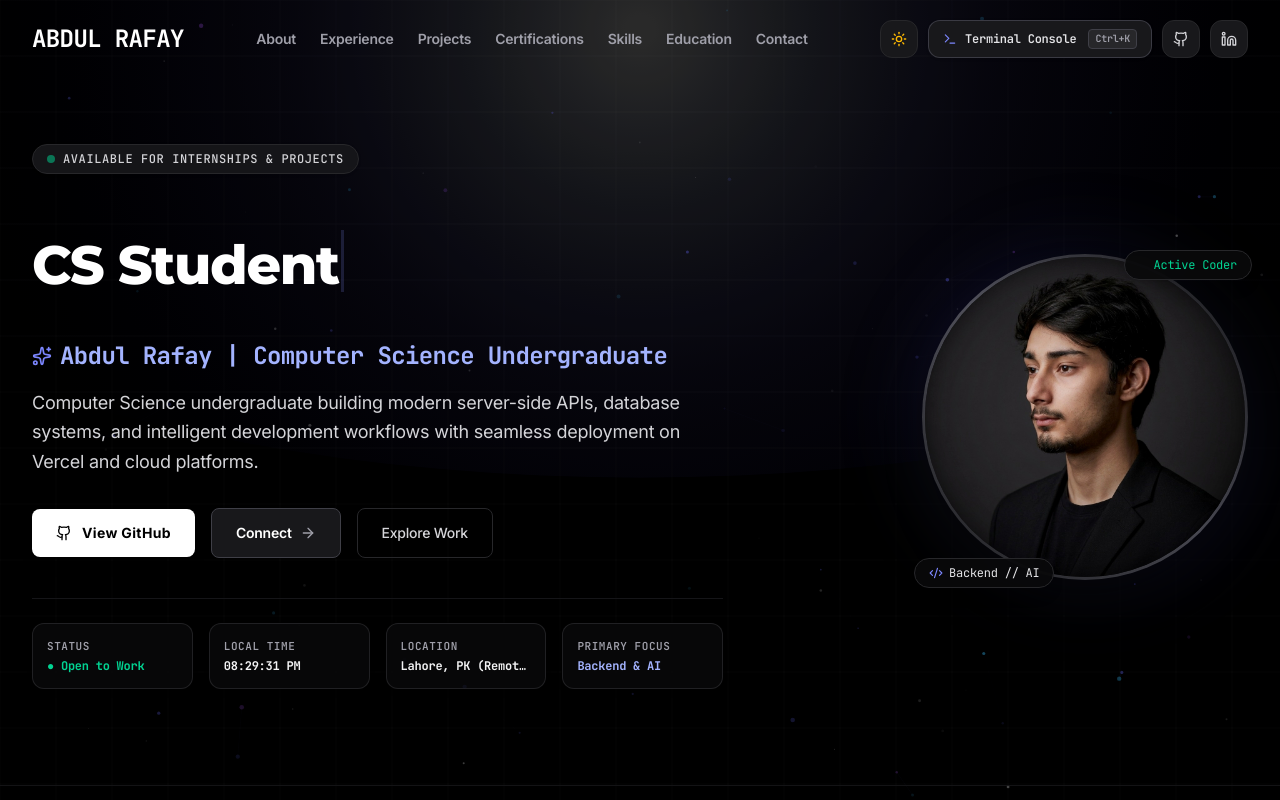
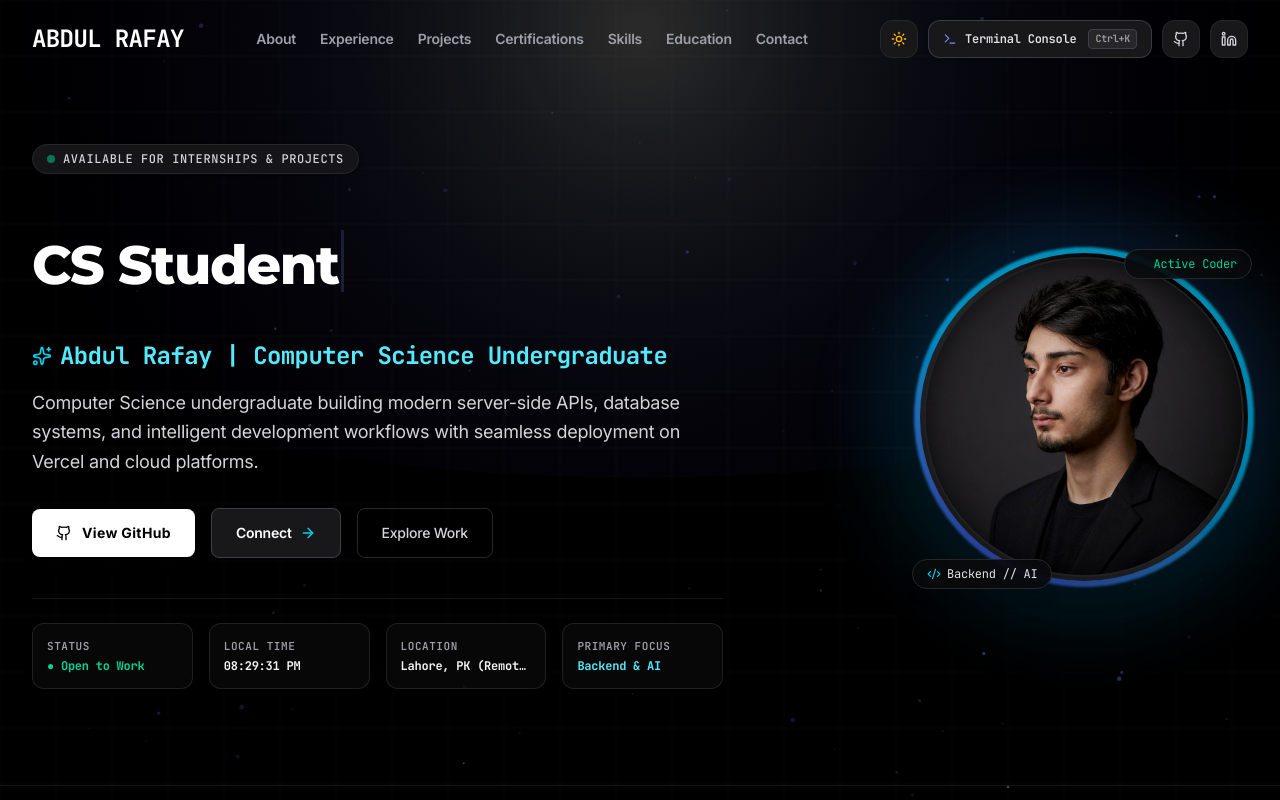
Before and after one commit to AbdulRafaytech/MyPortfolioWebsite, a React (Vite) app: page / in a window 1280 px wide. Shown: the top 800 px of the page. Built offline with nearby package versions, Linux system fonts and the light colour scheme.

Commit message:
feat(hero): add animated cyan-indigo rotating ring, pulse glow, and scroll-driven parallax physics to profile portrait

```diff
--- a/src/components/Hero.jsx
+++ b/src/components/Hero.jsx
@@ -5,6 +5,7 @@
 export default function Hero({ onOpenTerminal }) {
   const [time, setTime] = useState('');
   const [mousePos, setMousePos] = useState({ x: 0, y: 0 });
+  const [scrollY, setScrollY] = useState(0);
 
   // Typewriter Animation
   const typePhrases = [
@@ -57,6 +58,15 @@
     return () => clearInterval(timer);
   }, []);
 
+  // Scroll-Driven Parallax Listener
+  useEffect(() => {
+    const handleScroll = () => {
+      setScrollY(window.scrollY);
+    };
+    window.addEventListener('scroll', handleScroll, { passive: true });
+    return () => window.removeEventListener('scroll', handleScroll);
+  }, []);
+
   const handleMouseMove = (e) => {
     const rect = e.currentTarget.getBoundingClientRect();
     const x = (e.clientX - rect.left) / rect.width - 0.5;
@@ -67,6 +77,10 @@
   const handleMouseLeave = () => {
     setMousePos({ x: 0, y: 0 });
   };
+
+  // Scroll-driven scale factor (subtle zoom out as user scrolls down)
+  const scrollScale = Math.max(0.92, 1 - scrollY * 0.0003);
+  const scrollRotate = Math.min(10, scrollY * 0.015);
 
   return (
     <section id="hero" className="relative pt-28 pb-16 sm:pt-36 sm:pb-24 border-b border-zinc-900/80">
@@ -88,9 +102,9 @@
               </h1>
             </div>
 
-            {/* Subtitle - Exact: Backend & AI Assisted Workflows */}
-            <h2 className="mt-3 text-xl sm:text-2xl font-bold text-indigo-300 font-mono tracking-tight flex items-center gap-2">
-              <Sparkles className="w-5 h-5 text-indigo-400" />
+            {/* Subtitle */}
+            <h2 className="mt-3 text-xl sm:text-2xl font-bold text-cyan-300 font-mono tracking-tight flex items-center gap-2">
+              <Sparkles className="w-5 h-5 text-cyan-400" />
               <span>Abdul Rafay | Computer Science Undergraduate</span>
             </h2>
 
@@ -105,7 +119,7 @@
                 href="https://github.com/AbdulRafaytech"
                 target="_blank"
                 rel="noopener noreferrer"
-                className="inline-flex items-center gap-2.5 px-6 py-3.5 rounded-lg bg-white hover:bg-zinc-200 text-black font-bold text-sm tracking-wide transition-all shadow-lg hover:shadow-white/10 cursor-pointer font-['Inter',sans-serif]"
+                className="inline-flex items-center gap-2.5 px-6 py-3.5 rounded-lg bg-white hover:bg-zinc-200 text-black font-bold text-sm tracking-wide transition-all shadow-lg hover:shadow-cyan-500/10 cursor-pointer font-['Inter',sans-serif]"
               >
                 <Github className="w-4 h-4" />
                 <span>View GitHub</span>
@@ -116,7 +130,7 @@
                 className="inline-flex items-center gap-2 px-6 py-3.5 rounded-lg bg-zinc-900 hover:bg-zinc-800 border border-zinc-700 text-white font-semibold text-sm transition-all cursor-pointer font-['Inter',sans-serif]"
               >
                 <span>Connect</span>
-                <ArrowRight className="w-4 h-4 text-zinc-400" />
+                <ArrowRight className="w-4 h-4 text-cyan-400" />
               </a>
 
               <a
@@ -143,47 +157,50 @@
               </div>
               <div className="p-3.5 rounded-xl bg-zinc-950/80 border border-zinc-800/80 shadow-md">
                 <span className="text-[11px] font-mono uppercase text-zinc-400 block tracking-wider font-semibold">PRIMARY FOCUS</span>
-                <span className="text-xs font-bold text-indigo-300 font-mono mt-1 block truncate">Backend &amp; AI</span>
+                <span className="text-xs font-bold text-cyan-300 font-mono mt-1 block truncate">Backend &amp; AI</span>
               </div>
             </div>
           </div>
 
-          {/* Right Column: Deep Studio Dark Portrait with 3D Interactive Tilt */}
+          {/* Right Column: Circular Studio Portrait with Animated Rotating Cyan Ring & Scroll Tilt */}
           <div className="w-full lg:w-2/5 flex flex-col items-center lg:items-end animate-fade-up">
             <div
               className="relative group cursor-pointer"
               onMouseMove={handleMouseMove}
               onMouseLeave={handleMouseLeave}
               style={{
-                perspective: '1000px',
+                perspective: '1200px',
               }}
             >
-              {/* Soft Atmospheric Studio Backlight Halo */}
-              <div className="absolute -inset-3 rounded-full bg-gradient-to-tr from-zinc-700/30 via-indigo-500/20 to-zinc-800/30 opacity-60 blur-2xl group-hover:opacity-100 transition duration-700"></div>
+              {/* Soft Atmospheric Cyan/Indigo Pulse Halo */}
+              <div className="absolute -inset-4 rounded-full bg-gradient-to-tr from-cyan-500/20 via-sky-500/25 to-indigo-500/20 blur-2xl animate-pulse-glow pointer-events-none"></div>
 
-              {/* 3D Interactive Gradient Ring */}
+              {/* Animated Rotating Outer Ring (Cyan & Indigo Gradients) */}
+              <div className="absolute -inset-[6px] rounded-full bg-gradient-to-tr from-cyan-500 via-sky-400 to-indigo-600 opacity-75 animate-spin-slow blur-[1px] pointer-events-none"></div>
+
+              {/* 3D Interactive Gradient Ring with Mouse Parallax & Scroll Physics */}
               <div
-                className="relative p-[3px] rounded-full bg-gradient-to-tr from-zinc-800 via-zinc-600 to-zinc-900 shadow-2xl transition-transform duration-300 ease-out"
+                className="relative p-[4px] rounded-full bg-gradient-to-tr from-zinc-900 via-zinc-800 to-black shadow-2xl transition-transform duration-300 ease-out"
                 style={{
-                  transform: `rotateY(${mousePos.x * 14}deg) rotateX(${-mousePos.y * 14}deg)`,
+                  transform: `scale(${scrollScale}) rotateY(${mousePos.x * 16}deg) rotateX(${-mousePos.y * 16 - scrollRotate * 0.2}deg)`,
                 }}
               >
                 {/* Seamless Circular Frame with Deep Studio Dark Photo */}
-                <div className="w-60 h-60 sm:w-68 sm:h-68 md:w-76 md:h-76 lg:w-80 lg:h-80 rounded-full overflow-hidden bg-[#0a0a0e] shadow-2xl relative">
+                <div className="w-60 h-60 sm:w-68 sm:h-68 md:w-76 md:h-76 lg:w-80 lg:h-80 rounded-full overflow-hidden bg-[#09090d] shadow-2xl relative border-2 border-zinc-800/80">
                   <img
                     src="/profile-side.jpg"
                     alt="Abdul Rafay"
                     className="w-full h-full object-cover object-center transition-all duration-500 group-hover:scale-105"
                     loading="eager"
                   />
-                  {/* Subtle edge blend overlay for ultra-realistic studio finish */}
-                  <div className="absolute inset-0 rounded-full shadow-[inset_0_0_20px_rgba(0,0,0,0.5)] pointer-events-none"></div>
+                  {/* Subtle edge blend overlay for studio realism */}
+                  <div className="absolute inset-0 rounded-full shadow-[inset_0_0_25px_rgba(0,0,0,0.6)] pointer-events-none"></div>
                 </div>
               </div>
 
               {/* Floating Tech Micro-Badges */}
               <div className="absolute -bottom-2 -left-2 bg-zinc-950/90 border border-zinc-800 backdrop-blur-md px-3.5 py-1.5 rounded-full shadow-lg flex items-center gap-1.5 text-xs font-mono text-zinc-200 pointer-events-none">
-                <Code2 className="w-3.5 h-3.5 text-indigo-400" />
+                <Code2 className="w-3.5 h-3.5 text-cyan-400" />
                 <span>Backend // AI</span>
               </div>
 
--- a/src/index.css
+++ b/src/index.css
@@ -150,3 +150,39 @@
   transform: translateY(20px);
   animation: fadeUp 0.8s cubic-bezier(0.16, 1, 0.3, 1) forwards;
 }
+
+/* Animated Rotating Cyan/Blue Ring Keyframe */
+@keyframes spinSlow {
+  from {
+    transform: rotate(0deg);
+  }
+  to {
+    transform: rotate(360deg);
+  }
+}
+
+@keyframes pulseGlow {
+  0%, 100% {
+    opacity: 0.6;
+    transform: scale(1);
+    box-shadow: 0 0 25px rgba(6, 182, 212, 0.4);
+  }
+  50% {
+    opacity: 0.95;
+    transform: scale(1.03);
+    box-shadow: 0 0 45px rgba(56, 189, 248, 0.7);
+  }
+}
+
+.animate-spin-slow {
+  animation: spinSlow 15s linear infinite;
+}
+
+.animate-pulse-glow {
+  animation: pulseGlow 4s ease-in-out infinite;
+}
+
+/* 3D Scroll Parallax & Perspective */
+.perspective-container {
+  perspective: 1200px;
+}
```
